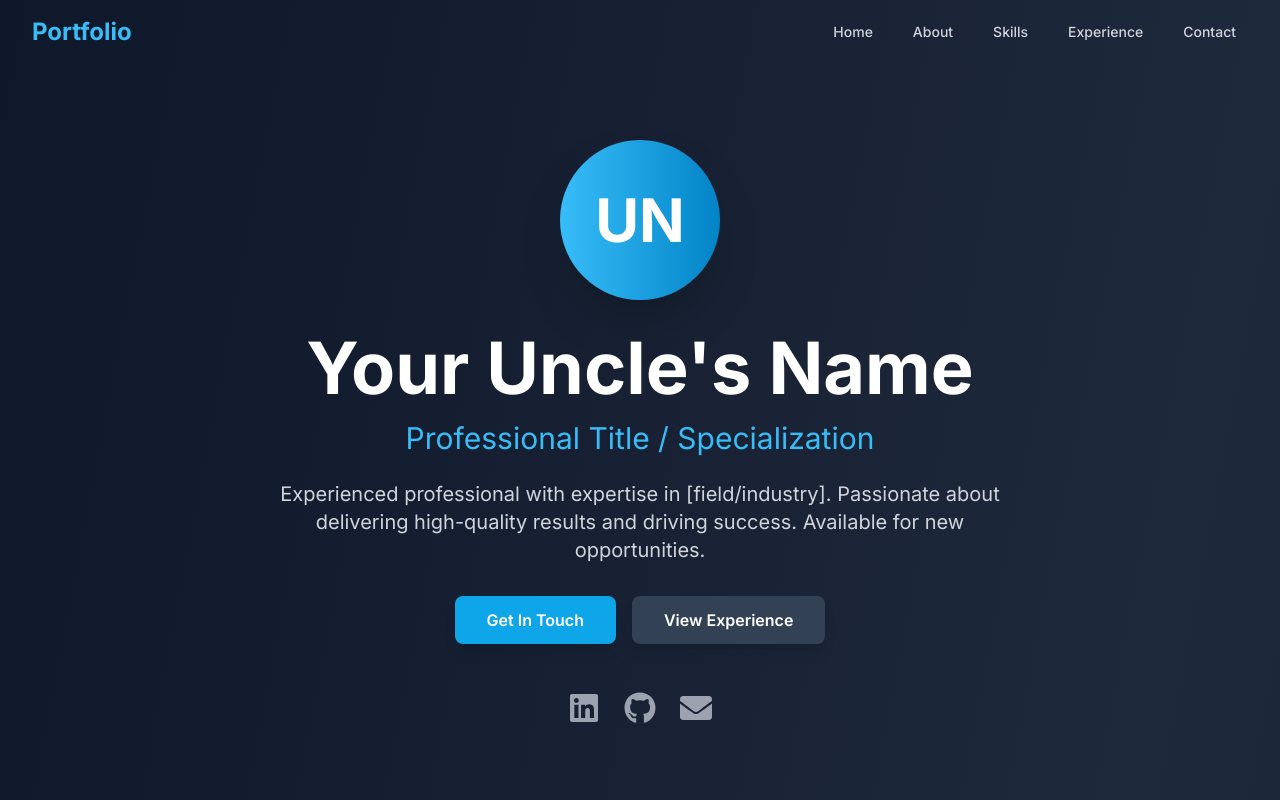
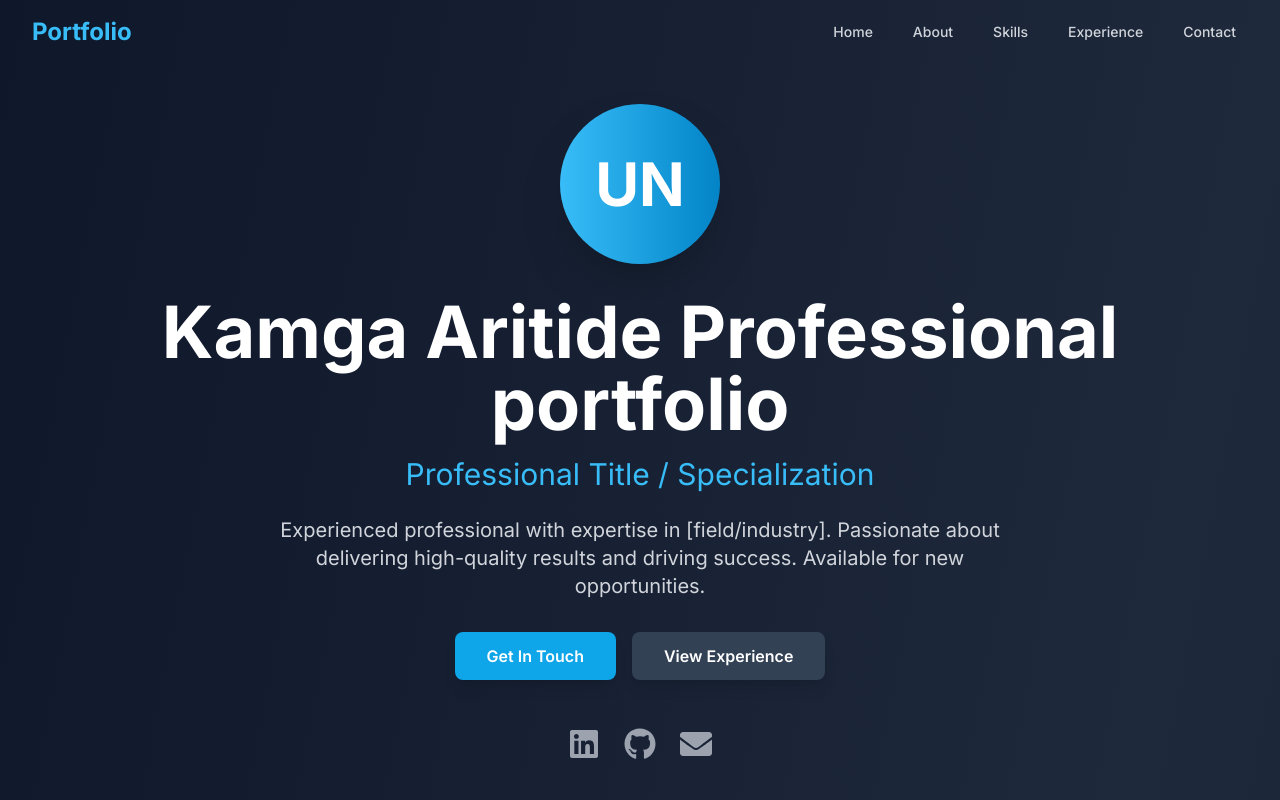
Before and after one commit to USHER-PB/professional_porfolio, a Next.js app: page / in a window 1280 px wide. Shown: the top 800 px of the page. Built offline with nearby package versions, Linux system fonts and the light colour scheme.

Commit message:
Fix: added proper corresponding items

```diff
--- a/src/components/Hero.js
+++ b/src/components/Hero.js
@@ -28,7 +28,7 @@ export default function Hero() {
             transition={{ duration: 0.8, delay: 0.3 }}
             className="text-5xl md:text-7xl font-bold text-white mb-4"
           >
-            Your Uncle&apos;s Name
+           Kamga Aritide Professional portfolio
           </motion.h1>
 
           <motion.p
```
